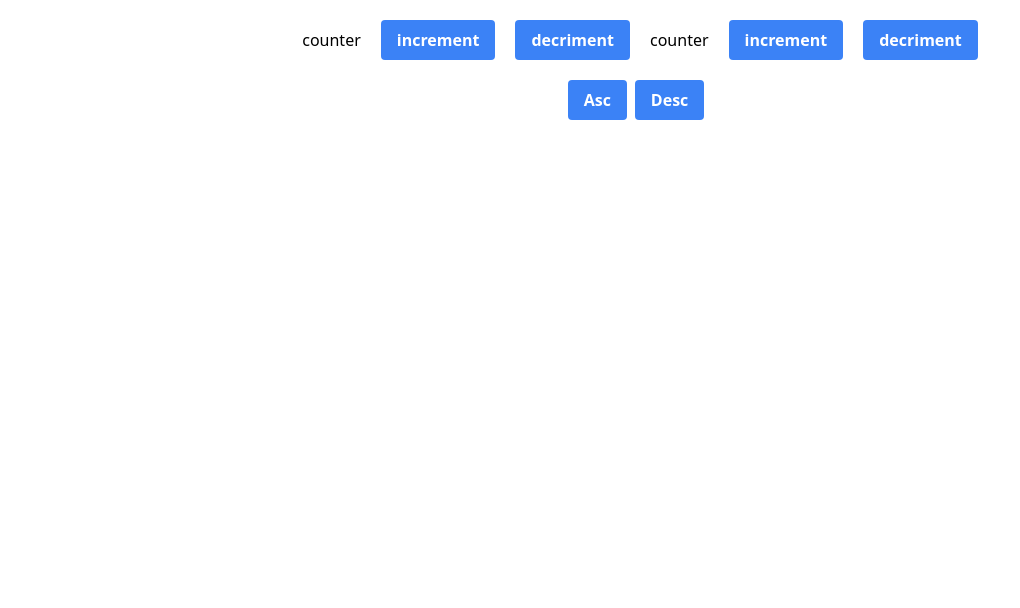
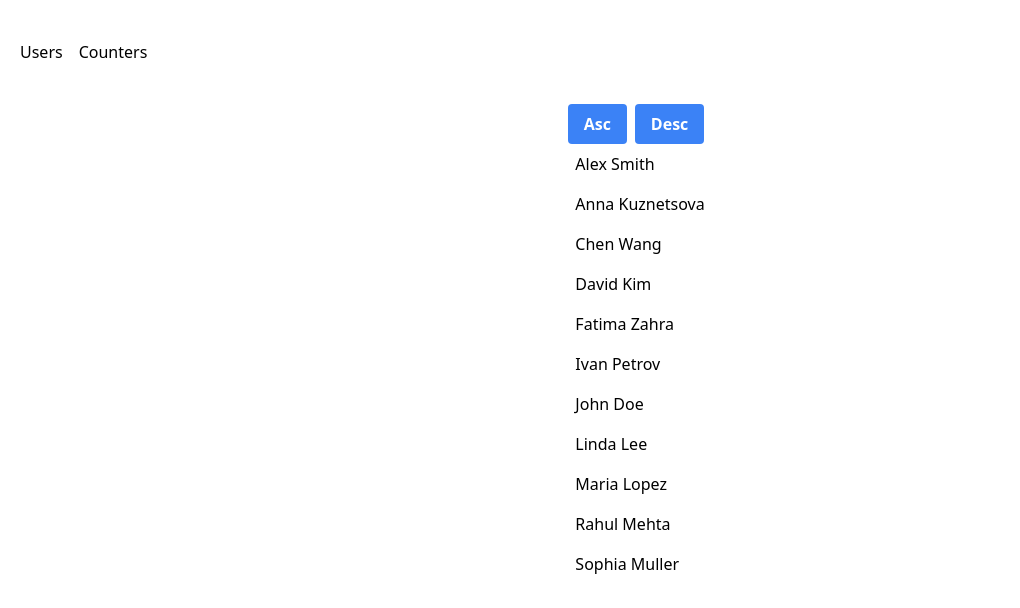
Before and after one commit to AinurBogdanov/redux-course, a React (Vite) app: page /users in a window 1280 px wide. Shown: the top 608 px of the page, without its empty margins (0-1020 px from the left). Built offline with nearby package versions, Linux system fonts and the light colour scheme; data requests are answered from the project's data file.

Commit message:
get individual user when refreshing the page

```diff
--- a/db.json
+++ b/db.json
@@ -2,58 +2,58 @@
   "users": [
     {
       "id": "1",
-      "name": "Ainur",
-      "description": "I am a developer !!!"
+      "name": "Ivan Petrov",
+      "description": "Backend developer, enjoys coffee and chess."
     },
     {
       "id": "2",
-      "name": "Ainur0",
-      "description": "I am a developer !!!"
+      "name": "Alex Smith",
+      "description": "Frontend wizard, React and Vue enthusiast."
     },
     {
       "id": "3",
-      "name": "Ainur1",
-      "description": "I am a developer !!!"
+      "name": "Linda Lee",
+      "description": "Fullstack dev, loves hiking and reading sci-fi."
     },
     {
       "id": "4",
-      "name": "Ainur2",
-      "description": "I am a developer !!!"
+      "name": "Rahul Mehta",
+      "description": "Mobile developer, flutter expert, gamer."
     },
     {
       "id": "5",
-      "name": "Ainur3",
-      "description": "I am a developer !!!"
+      "name": "Maria Lopez",
+      "description": "QA engineer, enjoys travel and yoga."
     },
     {
       "id": "6",
-      "name": "Ainur4",
-      "description": "I am a developer !!!"
+      "name": "Chen Wang",
+      "description": "DevOps specialist, automation fan."
     },
     {
       "id": "7",
-      "name": "Ainur5",
-      "description": "I am a developer !!!"
+      "name": "Sophia Muller",
+      "description": "UX/UI designer, art lover, cyclist."
     },
     {
       "id": "8",
-      "name": "Ainur6",
-      "description": "I am a developer !!!"
+      "name": "John Doe",
+      "description": "ML engineer, likes podcasts and tacos."
     },
     {
       "id": "9",
-      "name": "Ainur7",
-      "description": "I am a developer !!!"
+      "name": "Anna Kuznetsova",
+      "description": "Java developer, board games fan."
     },
     {
       "id": "10",
-      "name": "Ainur8",
-      "description": "I am a developer !!!"
+      "name": "David Kim",
+      "description": "Security expert, into running and photography."
     },
     {
       "id": "11",
-      "name": "Ainur9",
-      "description": "I am a developer !!!"
+      "name": "Fatima Zahra",
+      "description": "Cloud architect, tea lover."
     }
   ]
 }
--- a/package.json
+++ b/package.json
@@ -18,6 +18,7 @@
     "react": "^19.1.1",
     "react-dom": "^19.1.1",
     "react-redux": "^9.2.0",
+    "react-router": "^7.8.2",
     "sod": "^0.1.0",
     "zod": "^4.1.5"
   },
--- a/src/App.tsx
+++ /dev/null
@@ -1,13 +0,0 @@
-import { Counters } from './modules/counters/counters';
-import { UsersList } from './modules/users/users-list';
-
-function App() {
-  return (
-    <div className="container p-5 flex flex-col gap-5">
-      <Counters />
-      <UsersList />
-    </div>
-  );
-}
-
-export default App;
--- a/src/main.tsx
+++ b/src/main.tsx
@@ -1,16 +1,17 @@
 import React from 'react';
 import ReactDOM from 'react-dom/client';
-import App from './App.tsx';
 import { Provider } from 'react-redux';
 import { store } from './store.ts';
 import { fetchUsers } from './modules/users/module/fetch-users.ts';
+import { RouterProvider } from 'react-router';
+import { router } from './router.tsx';
 
-store.dispatch(fetchUsers);
+store.dispatch(fetchUsers());
 
 ReactDOM.createRoot(document.getElementById('root')!).render(
   <React.StrictMode>
     <Provider store={store}>
-      <App />
+      <RouterProvider router={router} />
     </Provider>
   </React.StrictMode>,
 );
--- /dev/null
+++ b/src/modules/users/module/fetch-user.ts
@@ -0,0 +1,21 @@
+import type { AppThunk } from '../../../store';
+import { usersSlice, type UserId } from '../users.slice';
+
+export const fetchUser =
+  (id: UserId): AppThunk =>
+  (dispatch, getState, { api }) => {
+    const isPending = usersSlice.selectors.selectIsFetchUserPending(getState());
+    if (!isPending) return;
+
+    dispatch(usersSlice.actions.fetchUsersPending());
+
+    api
+      .getUser(id)
+      .then((user) => {
+        dispatch(usersSlice.actions.fetchUserSuccess({ user: user }));
+      })
+      .catch((err) => {
+        console.error(err);
+        dispatch(usersSlice.actions.fetchUserFailed());
+      });
+  };
--- /dev/null
+++ b/src/modules/users/user-info.tsx
@@ -0,0 +1,41 @@
+import { useNavigate, useParams } from 'react-router';
+import { usersSlice, type UserId } from './users.slice';
+import { useAppSelector, useAppDispatch } from '../../store';
+import { useEffect } from 'react';
+import { fetchUser } from './module/fetch-user';
+
+function UserInfo() {
+  const { userId = '' } = useParams<{ userId: UserId }>();
+  const dispatch = useAppDispatch();
+  const navigate = useNavigate();
+  const isPending = useAppSelector(usersSlice.selectors.selectIsFetchUserPending);
+  const user = useAppSelector((state) => usersSlice.selectors.selectUserById(state, userId));
+
+  useEffect(() => {
+    dispatch(fetchUser(userId));
+  }, []);
+
+  if (isPending || !user) {
+    return <div>Loading ...</div>;
+  }
+
+  return (
+    <div className="flex flex-col items-center">
+      <div>
+        <button
+          onClick={() => navigate('..', { relative: 'path' })}
+          className="mr-10 bg-blue-500 hover:bg-blue-700 text-white font-bold py-2 px-4 rounded md"
+        >
+          Back
+        </button>
+        <button className="bg-red-500 hover:bg-red-700 text-white font-bold py-2 px-4 rounded md">
+          Delete
+        </button>
+      </div>
+
+      <h2 className="text-3xl">UserName: {user.name}</h2>
+      <p className="text-xl">{user.description}</p>
+    </div>
+  );
+}
+export default UserInfo;
--- a/src/modules/users/users-list.tsx
+++ b/src/modules/users/users-list.tsx
@@ -1,8 +1,8 @@
 import { memo, useEffect, useState } from 'react';
-import { useAppSelector, useAppStore, type AppDispatch } from '../../store';
-import { useDispatch } from 'react-redux';
+import { useAppSelector, useAppStore } from '../../store';
 import { usersSlice, type User, type UserId } from './users.slice';
 import { fetchUsers } from './module/fetch-users';
+import { useNavigate } from 'react-router';
 
 export function UsersList() {
   const [sortType, setSortType] = useState<'asc' | 'desc'>('asc');
@@ -11,17 +11,17 @@ export function UsersList() {
   console.count('update UserList');
 
   useEffect(() => {
-    appStore.dispatch(fetchUsers);
-  }, []);
+    appStore.dispatch(fetchUsers());
+  }, [appStore]);
 
   const sortedUsers = useAppSelector((state) =>
     usersSlice.selectors.selectSortedUsers(state, sortType),
   );
-  const selectedUser = useAppSelector((state) => usersSlice.selectors.selectedUserId(state));
+  // const selectedUser = useAppSelector((state) => usersSlice.selectors.selectedUserId(state));
+  // console.log(sortedUsers);
 
   return (
     <div className="flex flex-col items-center">
-      {!selectedUser ? (
       <div className="flex flex-col items-center justify-between">
         <div className="flex flex-row items-center">
           <button
@@ -43,20 +43,16 @@ export function UsersList() {
           ))}
         </ul>
       </div>
-      ) : (
-        <SelectedUser />
-      )}
     </div>
   );
 }
 
 const UserListItem = memo(function UserListItem({ userId }: { userId: UserId }) {
-  const user = useAppSelector((state) => usersSlice.selectors.selectUser(state, userId));
-
-  const dispatch = useDispatch<AppDispatch>();
-
+  const user = useAppSelector((state) => usersSlice.selectors.selectUserById(state, userId));
+  const navigate = useNavigate();
+  if (!user) return;
   const handleUserClick = () => {
-    dispatch(usersSlice.actions.select({ userId }));
+    navigate(userId, { relative: 'path' });
   };
 
   return (
@@ -65,25 +61,3 @@ const UserListItem = memo(function UserListItem({ userId }: { userId: UserId })
     </li>
   );
 });
-
-function SelectedUser() {
-  const dispatch = useDispatch<AppDispatch>();
-  const userId = useAppSelector((state) => usersSlice.selectors.selectSelectedUser(state));
-  const user = useAppSelector((state) => usersSlice.selectors.selectUser(state, userId));
-
-  const handleUserClick = () => {
-    dispatch(usersSlice.actions.unselect());
-  };
-  return (
-    <div className="flex flex-col items-center">
-      <button
-        onClick={handleUserClick}
-        className="bg-blue-500 hover:bg-blue-700 text-white font-bold py-2 px-4 rounded md"
-      >
-        Back
-      </button>
-      <h2 className="text-3xl">UserName: {user.name}</h2>
-      <p className="text-xl">{user.description}</p>
-    </div>
-  );
-}
--- a/src/modules/users/users.slice.ts
+++ b/src/modules/users/users.slice.ts
@@ -9,29 +9,22 @@ export type User = {
 };
 
 export type UsersState = {
-  entities: Record<UserId, User>;
+  entities: Record<UserId, User | undefined>;
   ids: string[];
-  selectedUserId: UserId | undefined;
   fetchUsersStatus: 'idle' | 'pending' | 'success' | 'failed';
+  fetchUserStatus: 'idle' | 'pending' | 'success' | 'failed';
 };
 const initialUsersState: UsersState = {
   entities: {},
   ids: [],
-  selectedUserId: undefined,
   fetchUsersStatus: 'idle',
+  fetchUserStatus: 'idle',
 };
-
-export const initialUsers = Array.from({ length: 3000 }, (_, index) => ({
-  id: `user${index + 11}`,
-  name: `User ${index + 11}`,
-  description: `Description for User ${index + 11}`,
-}));
 
 export const usersSlice = createSlice({
   name: 'usersSlice',
   initialState: initialUsersState,
   selectors: {
-    selectedUserId: (state) => state.selectedUserId,
     selectSortedUsers: createSelector(
       (state: UsersState) => state.ids,
       (state: UsersState) => state.entities,
@@ -39,6 +32,7 @@ export const usersSlice = createSlice({
       (ids, entities, sort) => {
         return ids
           .map((id) => entities[id])
+          .filter((user): user is User => !!user)
           .sort((a, b) => {
             if (sort === 'asc') {
               return a.name.localeCompare(b.name);
@@ -48,15 +42,15 @@ export const usersSlice = createSlice({
           });
       },
     ),
-    selectSelectedUser: (state) => state.selectedUserId,
-    selectUser: (state, id) => state.entities[id],
+    selectUserById: (state, userId: UserId) => state.entities[userId],
+
+    selectIsFetchUsersIdle: (state) => state.fetchUsersStatus === 'idle',
     selectIsFetchUsersPending: (state) => state.fetchUsersStatus === 'pending',
-    selectIsFetchUsersIdle: (state) => state.fetchUsersStatus === 'idle',
+
+    selectIsFetchUserIdle: (state) => state.fetchUsersStatus === 'idle',
+    selectIsFetchUserPending: (state) => state.fetchUsersStatus === 'pending',
   },
   reducers: {
-    fetchUsersPending: (state) => {
-      state.fetchUsersStatus = 'pending';
-    },
     fetchUsersSuccess: (state, action: PayloadAction<{ users: User[] }>) => {
       state.fetchUsersStatus = 'success';
       const users = action.payload.users;
@@ -66,14 +60,22 @@ export const usersSlice = createSlice({
       }, {});
       state.ids = users.map((u) => u.id);
     },
+    fetchUsersPending: (state) => {
+      state.fetchUsersStatus = 'pending';
+    },
     fetchUsersFailed: (state) => {
       state.fetchUsersStatus = 'failed';
     },
-    select: (state, action: PayloadAction<{ userId: UserId }>) => {
-      state.selectedUserId = action.payload.userId;
+
+    fetchUserSuccess: (state, action: PayloadAction<{ user: User }>) => {
+      state.fetchUserStatus = 'success';
+      state.entities[action.payload.user.id] = action.payload.user;
     },
-    unselect: (state) => {
-      state.selectedUserId = undefined;
+    fetchUserPending: (state) => {
+      state.fetchUserStatus = 'pending';
+    },
+    fetchUserFailed: (state) => {
+      state.fetchUserStatus = 'failed';
     },
   },
 });
--- /dev/null
+++ b/src/router.tsx
@@ -0,0 +1,37 @@
+import { createBrowserRouter, Link, Outlet, redirect } from 'react-router';
+import { Counters } from './modules/counters/counters';
+import { UsersList } from './modules/users/users-list';
+import UserInfo from './modules/users/user-info';
+
+export const router = createBrowserRouter([
+  {
+    path: '/',
+    element: (
+      <div className="container p-5 flex flex-col gap-5">
+        <header className="py-5 flex gap-4">
+          <Link to="users">Users</Link>
+          <Link to="counters">Counters</Link>
+        </header>
+        <Outlet />
+      </div>
+    ),
+    children: [
+      {
+        index: true,
+        loader: () => redirect('/users'),
+      },
+      {
+        path: 'users',
+        element: <UsersList />,
+      },
+      {
+        path: 'users/:userId',
+        element: <UserInfo />,
+      },
+      {
+        path: 'counters',
+        element: <Counters />,
+      },
+    ],
+  },
+]);
```
Also changed, not shown: 1 other file (tests, documents, lock files or other folders). Lines whose indentation alone changed are shown as unchanged.
